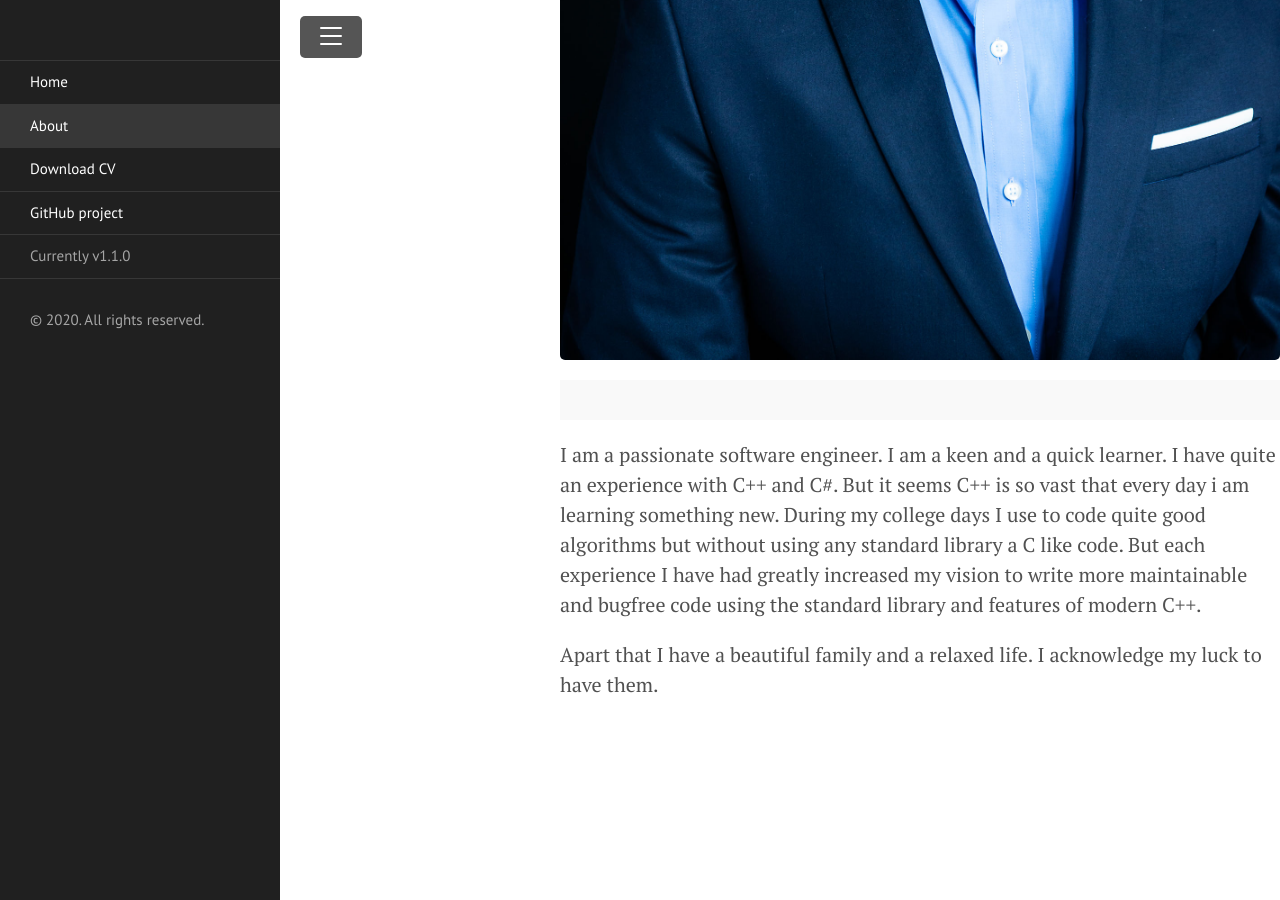
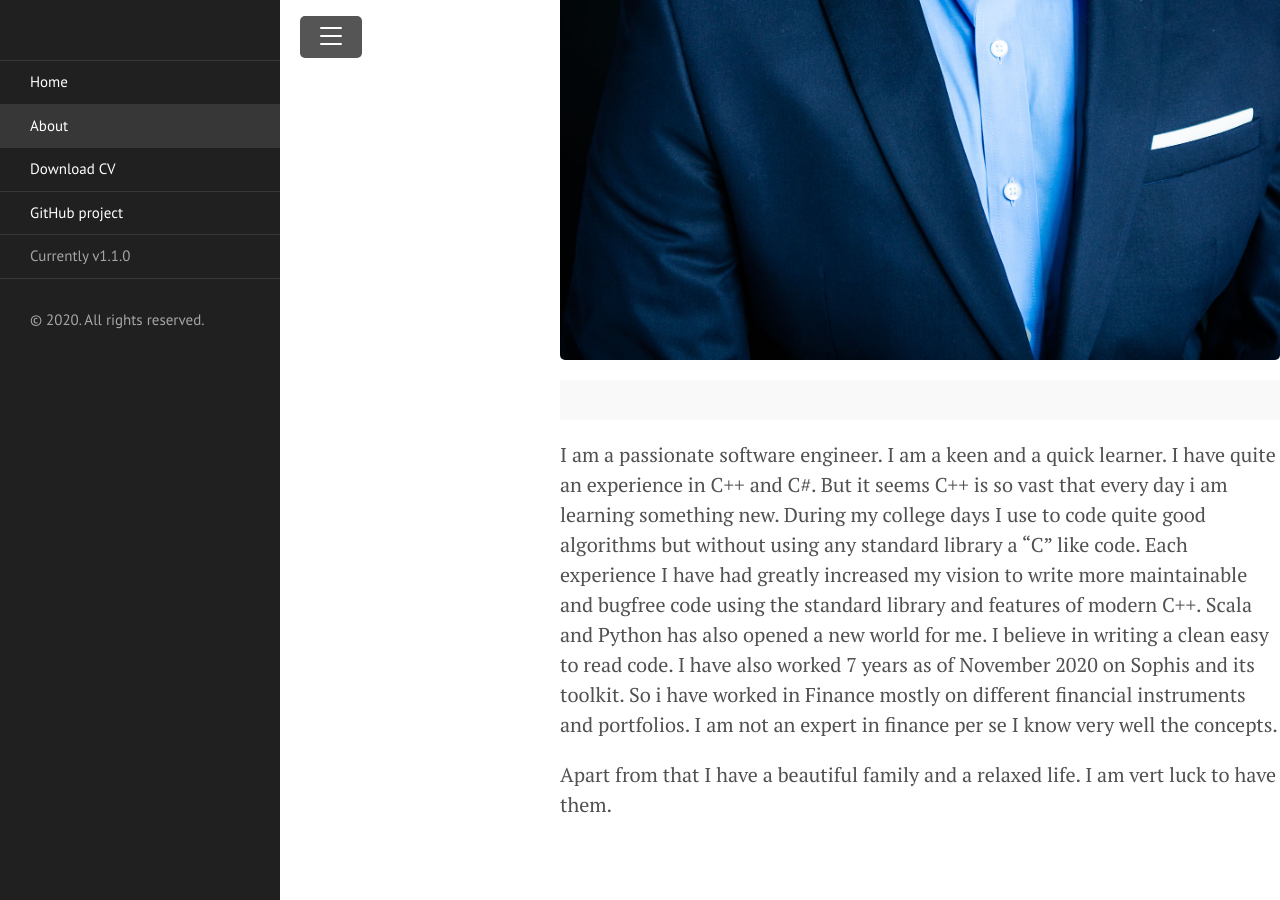
Before and after one commit to pratikborhade/mywebsite, a Jekyll site: the page built from about.md, in a window 1280 px wide and 900 px high, scrolled down 911 px. Built offline with Jekyll 4.4.1, drawn with Linux system fonts in a browser that asks for light colours.

Commit message:
Update about.md
Cleaning the description in about me

```diff
--- a/about.md
+++ b/about.md
@@ -7,6 +7,6 @@ title: About
 <p class="message">
 
 </p>
-I am a passionate software engineer. I am a keen and a quick learner. I have quite an experience with C++ and C#. But it seems C++ is so vast that every day i am learning something new. During my college days I use to code quite good algorithms but without using any standard library a C like code. But each experience I have had greatly increased my vision to write more maintainable and bugfree code using the standard library and features of modern C++.
+I am a passionate software engineer. I am a keen and a quick learner. I have quite an experience in C++ and C#. But it seems C++ is so vast that every day i am learning something new. During my college days I use to code quite good algorithms but without using any standard library a "C" like code. Each experience I have had greatly increased my vision to write more maintainable and bugfree code using the standard library and features of modern C++. Scala and Python has also opened a new world for me. I believe in writing a clean easy to read code. I have also worked 7 years as of November 2020 on Sophis and its toolkit. So i have worked in Finance mostly on different financial instruments and portfolios. I am not an expert in finance per se I know very well the concepts.
 
-Apart that I have a beautiful family and a relaxed life. I acknowledge my luck to have them.
+Apart from that I have a beautiful family and a relaxed life. I am vert luck to have them.
```
